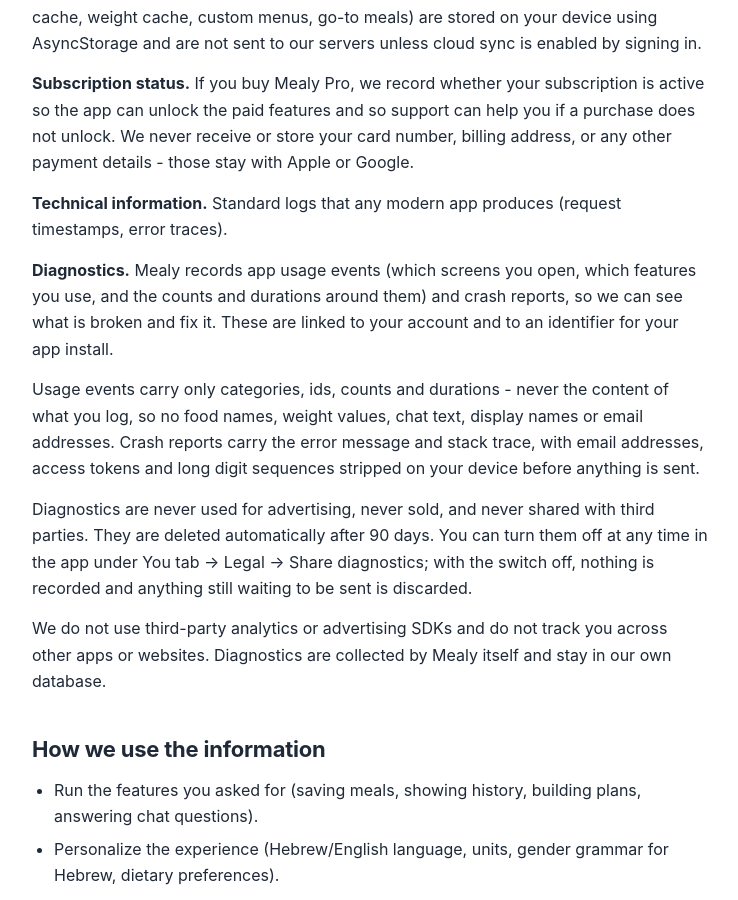
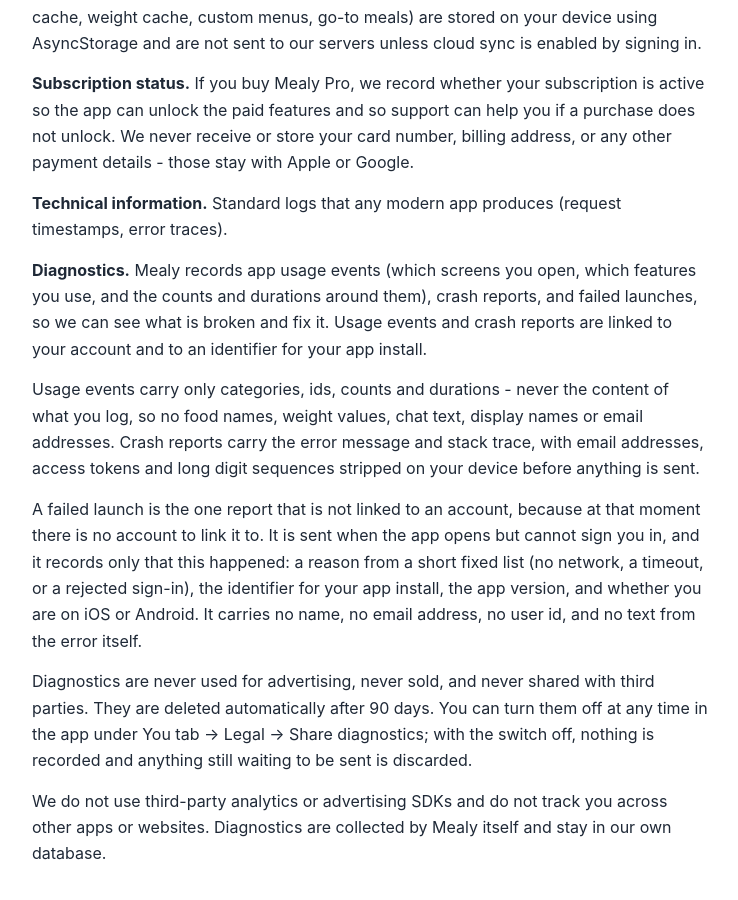
Before and after one commit to mealy-ai/mealy-ai.github.io, a Jekyll site: the page built from privacy.md, in a window 1280 px wide and 900 px high, scrolled down 1918 px. Shown: the whole window, without its empty margins (270-1008 px from the left). Built offline with Jekyll 4.4.1, drawn with Linux system fonts in a browser that asks for light colours; some of the changed text lies outside the part shown.

Commit message:
docs(privacy): cover failed-launch reports, which carry no account link
0034 added app_launch_failures: a device that opens the app but never gets a
session can now say so, via the one RPC the anon role may execute. Two things
the policy said stopped being true. It described diagnostics as account-linked,
and this report has no user id by construction. And it promised account
deletion removes all diagnostics straight away - a row with no account cannot
be located to delete, so these expire on the 90-day purge instead.

Co-Authored-By: Claude Opus 5 <noreply@anthropic.com>

```diff
--- a/privacy.md
+++ b/privacy.md
@@ -49,9 +49,11 @@ We only collect information you give us directly through the app, plus the minim
 
 **Technical information.** Standard logs that any modern app produces (request timestamps, error traces).
 
-**Diagnostics.** Mealy records app usage events (which screens you open, which features you use, and the counts and durations around them) and crash reports, so we can see what is broken and fix it. These are linked to your account and to an identifier for your app install.
+**Diagnostics.** Mealy records app usage events (which screens you open, which features you use, and the counts and durations around them), crash reports, and failed launches, so we can see what is broken and fix it. Usage events and crash reports are linked to your account and to an identifier for your app install.
 
 Usage events carry only categories, ids, counts and durations - never the content of what you log, so no food names, weight values, chat text, display names or email addresses. Crash reports carry the error message and stack trace, with email addresses, access tokens and long digit sequences stripped on your device before anything is sent.
+
+A failed launch is the one report that is not linked to an account, because at that moment there is no account to link it to. It is sent when the app opens but cannot sign you in, and it records only that this happened: a reason from a short fixed list (no network, a timeout, or a rejected sign-in), the identifier for your app install, the app version, and whether you are on iOS or Android. It carries no name, no email address, no user id, and no text from the error itself.
 
 Diagnostics are never used for advertising, never sold, and never shared with third parties. They are deleted automatically after 90 days. You can turn them off at any time in the app under You tab → Legal → Share diagnostics; with the switch off, nothing is recorded and anything still waiting to be sent is discarded.
 
@@ -88,7 +90,7 @@ We never receive your card number or billing address. Apple and Google handle th
 - Profile, food log, workout log, water, weight history, saved meals, saved menus, user recipes, shopping list, and chat threads are kept for as long as your account is active.
 - When you delete your account from inside the app (You tab → Delete account), all of the above is removed from our database. This is a one-tap, irreversible action handled by a server-side function and typically completes within seconds.
 - Server error logs are retained for up to 30 days for debugging.
-- Diagnostics (usage events and crash reports) are retained for 90 days and then deleted automatically by a scheduled job. Deleting your account removes them straight away, along with everything else.
+- Diagnostics are retained for 90 days and then deleted automatically by a scheduled job. Deleting your account removes your usage events and crash reports straight away, along with everything else. Failed-launch reports hold nothing that identifies you and are not linked to any account, so there is nothing in them for us to find and remove when you delete; they expire on the same 90-day schedule.
 
 ## Your rights and choices
 
```
